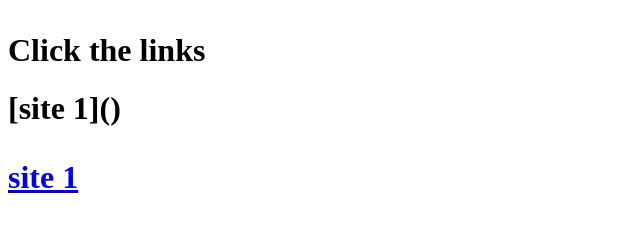
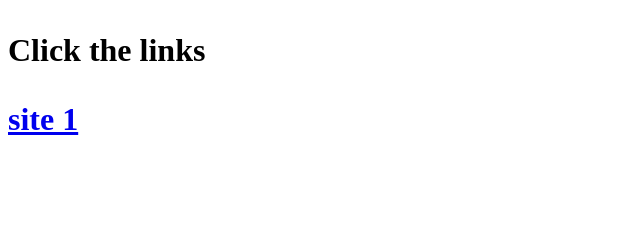
Before and after one commit to thinkLearn/practice-portfolio-sites-js-targeted, a plain HTML site: page index.html in a window 1280 px wide. Shown: the whole page, without its empty margins (0-640 px from the left). Drawn offline with Linux system fonts and the light colour scheme.

Commit message:
Update index.html

```diff
--- a/index.html
+++ b/index.html
@@ -1,5 +1,4 @@
 <div style='width=50%;margin:2em auto'>
 <h1>Click the links<h1>
-[site 1]()
 <p><a href='https://thinklearn.github.io/practice-portfolio-sites-js-targeted/sites/site-1/dist/'>site 1</a></p>
   </div>
```
